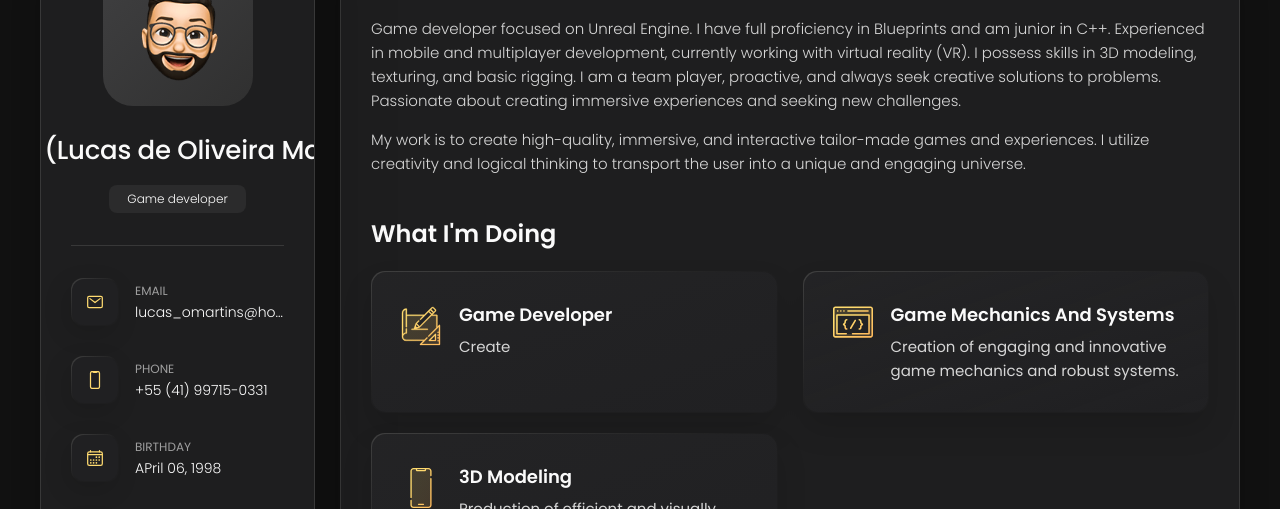
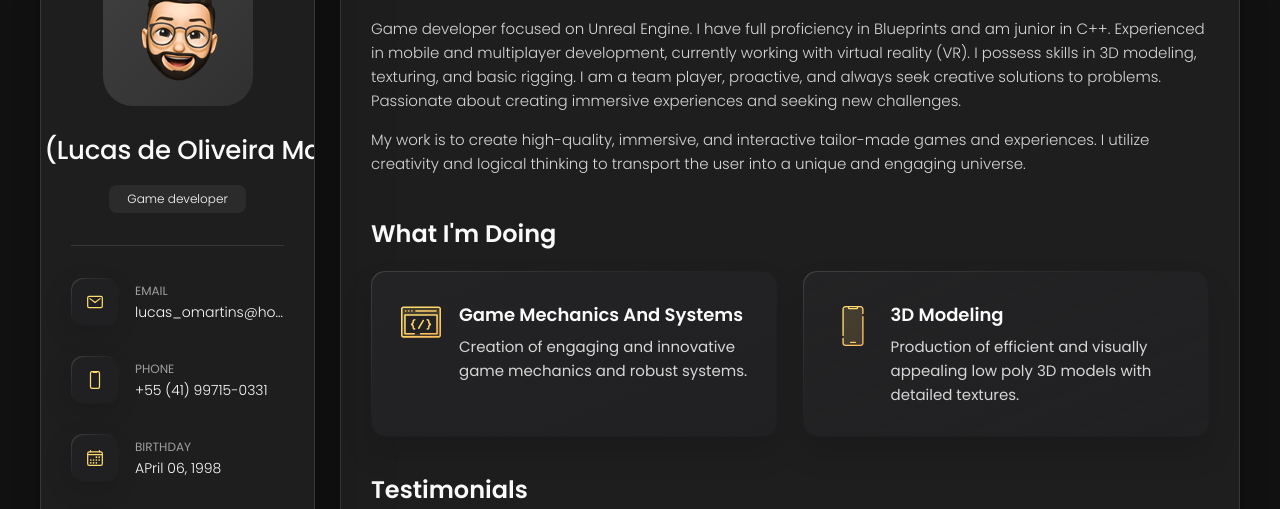
Before and after one commit to dashlucas/meuPortfolio, a plain HTML site: page index.html in a window 1280 px wide. Shown: the part 162-671 px from the top of the page. Drawn offline with nearby package versions, Linux system fonts and the light colour scheme.

Commit message:
ajuste do game developer

```diff
--- a/index.html
+++ b/index.html
@@ -234,7 +234,7 @@
 
           <ul class="service-list">
 
-            <li class="service-item">
+            <!--<li class="service-item">
 
               <div class="service-icon-box">
                 <img src="./assets/images/icon-design.svg
@@ -249,7 +249,7 @@
                 </p>
               </div>
 
-            </li>
+            </li>-->
 
             <li class="service-item">
 
```
